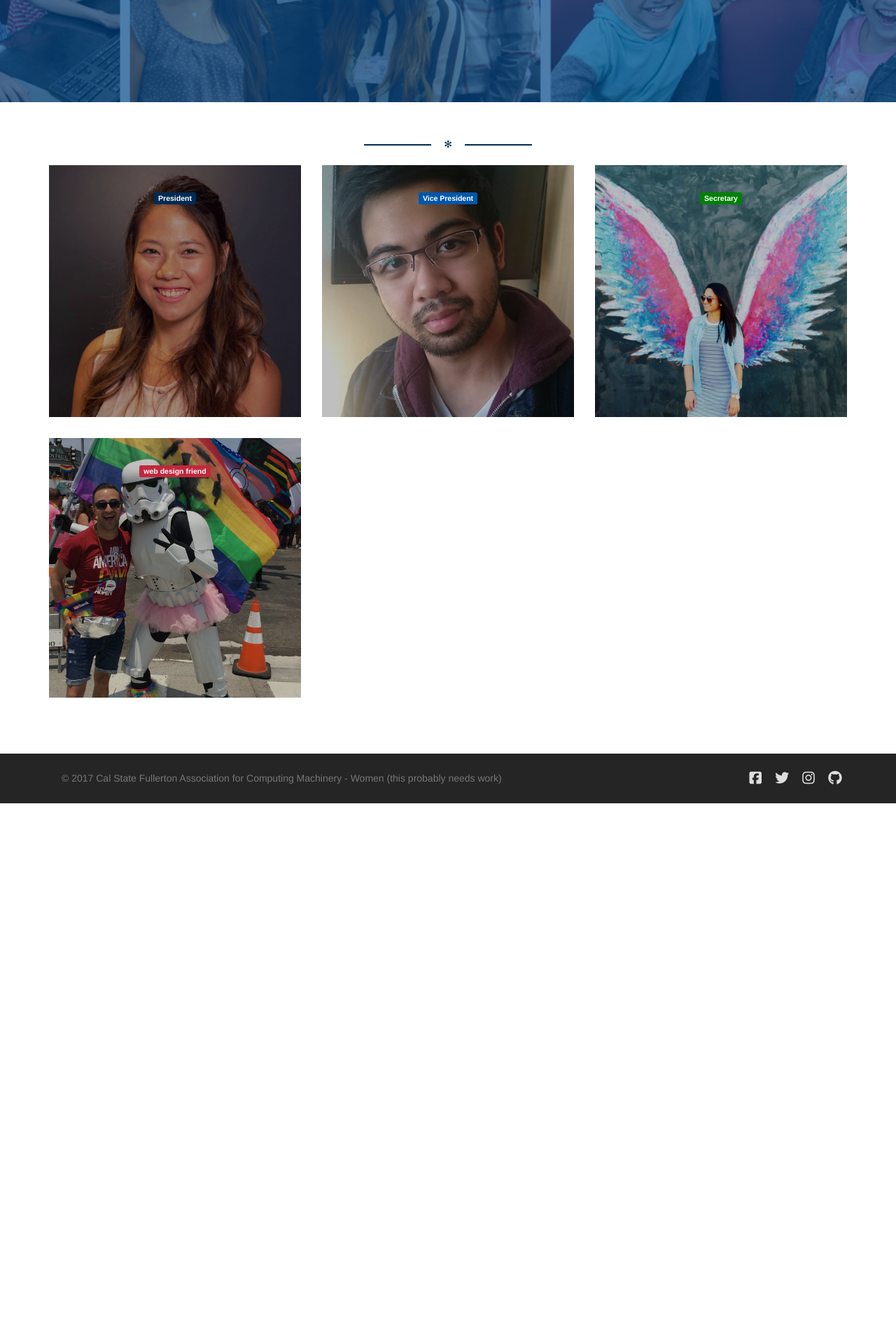
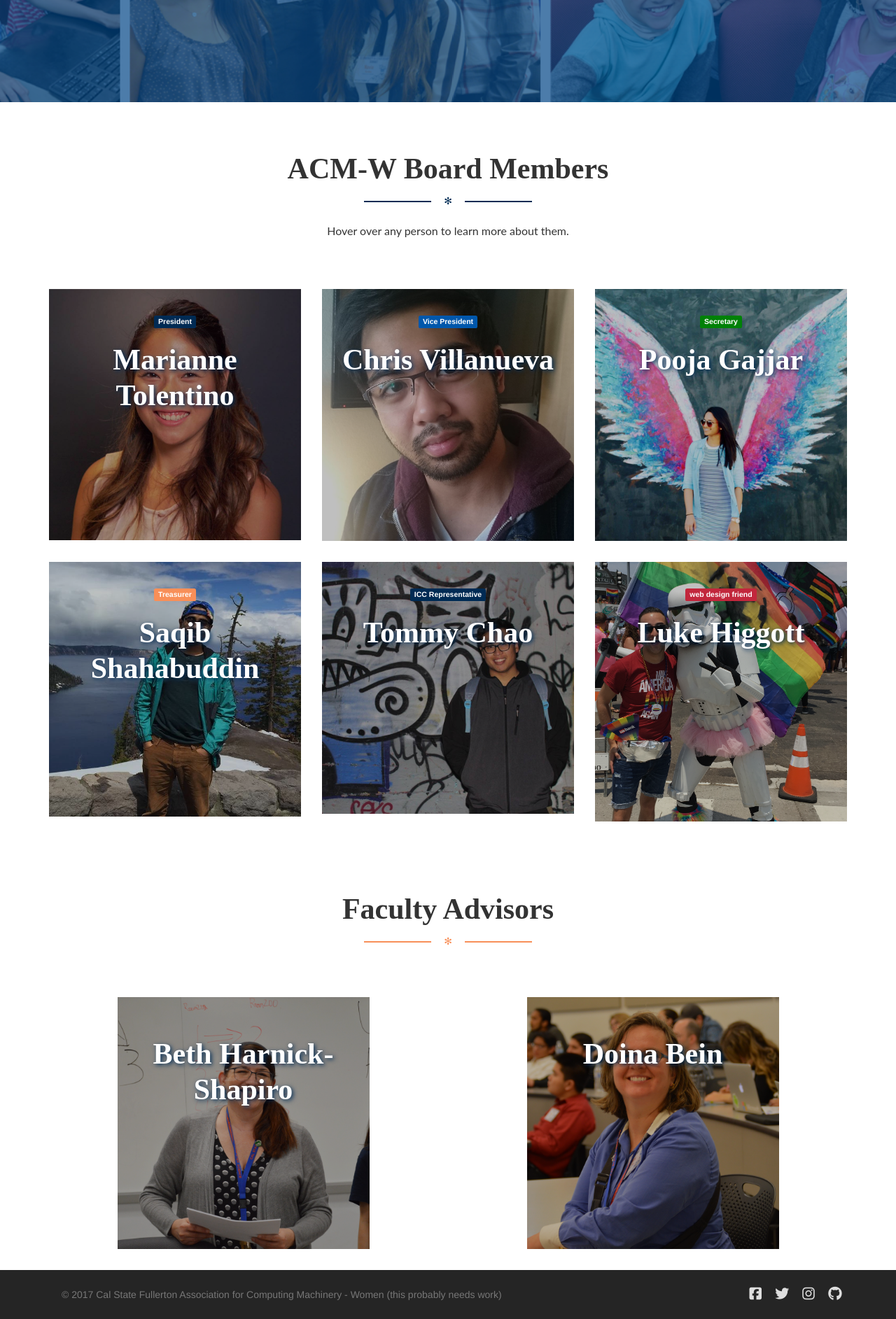
Before and after one commit to ACM-W/ACMW-refresh, a Flask app: page /board in a window 1280 px wide. Shown: the part 254-2139 px from the top of the page at 70% size. Before the commit the page ends 1402 px from the top, so only its background shows below. Run offline with Flask 2, Linux system fonts and the light colour scheme; some libraries are stand-ins or nearby versions; some web fonts are replaced.

Commit message:
mostly finished the staff page

```diff
--- a/static/css/style.css
+++ b/static/css/style.css
@@ -59,3 +59,6 @@ hr.orange-bar {
 .section-our-projects {
   padding-top: 0;
 }
+.section-members {
+  padding-bottom: 0;
+}
--- a/templates/members.html
+++ b/templates/members.html
@@ -2,8 +2,12 @@
 {% extends "base.html" %}
 {% block content %}
 {% include "banner.html" %}
-<div class="section">
+<div class="section section-members">
+  <div class="title-area">
+    <h1>ACM-W Board Members</h1>
     <div class="separator separator-primary">✻</div>
+    <p class="text-description">Hover over any person to learn more about them.</p>
+  </div>
   <div class="container">
     <div class="row">
       {# Want to add yourself? Copy everything in this div! #}
@@ -13,7 +17,7 @@
           <div class="over-area" >
             <div class="content">
               <span class="label label-primary label-fill">President</span>
-              <h2>Marianne Tolentino</h2>
+              <h1>Marianne Tolentino</h1>
               <p>Why do java programmers wear glasses? Because they can't C#!</p> {# love a good programming joke #}
               <span>
                 <a class="btn btn-social btn-facebook btn-simple" href="#"> {# change the hrefs to link to your profile #}
@@ -27,7 +31,8 @@
                 </a>
                 <a class="btn btn-social btn-github btn-simple" href="#">
                   <i class="fa fa-github" aria-role="github icon"></i>
-                </a></span>
+                </a>
+              </span>
             </div>
           </div>
         </div>
@@ -38,7 +43,7 @@
           <div class="over-area" >
             <div class="content">
               <span class="label label-info label-fill">Vice President</span>
-                <h2>Chris Villanueva</h2>
+              <h1>Chris Villanueva</h1>
               <p>Is your name Wi-Fi? Because I'm feeling a connection.</p>
               <span>
                 <a class="btn btn-social btn-facebook btn-simple" href="#">
@@ -52,7 +57,8 @@
                 </a>
                 <a class="btn btn-social btn-github btn-simple" href="#">
                   <i class="fa fa-github" aria-role="github icon"></i>
-                  </a></span>
+                </a>
+              </span>
             </div>
           </div>
         </div>
@@ -63,7 +69,7 @@
           <div class="over-area" >
             <div class="content">
               <span class="label label-success label-fill">Secretary</span>
-                  <h2>Pooja Gajjar</h2>
+              <h1>Pooja Gajjar</h1>
               <p>The future, the present and the past walked into a bar. Things got a little tense.</p>
               <span>
                 <a class="btn btn-social btn-facebook btn-simple" href="#">
@@ -77,18 +83,71 @@
                 </a>
                 <a class="btn btn-social btn-github btn-simple" href="#">
                   <i class="fa fa-github" aria-role="github icon"></i>
-                    </a></span>
+                </a>
+              </span>
             </div>
           </div>
         </div>
       </div>
       <div class="col-sm-6 col-md-4">
         <div class="project project-board-member">
-                <img src="{{ url_for('static', filename='img/staff/luke.jpg') }}" alt="Pooja" />
+          <img src="{{ url_for('static', filename='img/staff/saqib.jpg') }}" alt="Saqib" />
+          <div class="over-area" >
+            <div class="content">
+              <span class="label label-warning label-fill">Treasurer</span>
+              <h1>Saqib Shahabuddin</h1>
+              <p>What do computers and air conditioners have in common? They both become useless when you open WINDOWS.</p>
+              <span>
+                <a class="btn btn-social btn-twitter btn-simple" href="https://twitter.com/lukewalkskyer" target="_blank">
+                  <i class="fa fa-twitter" aria-role="twitter icon"></i>
+                </a>
+                <a class="btn btn-social btn-instagram btn-simple" href="http://instagram.com/lukewalkskyer" target="_blank">
+                  <i class="fa fa-instagram" aria-role="instagram icon"></i>
+                </a>
+                <a class="btn btn-social btn-github btn-simple" href="https://github.com/higgottluke" target="_blank">
+                  <i class="fa fa-github" aria-role="github icon"></i>
+                </a>
+                <a class="btn btn-social btn-email btn-simple" href="mailto:luke.higgott@csu.fullerton.edu" target="_blank">
+                  <i class="fa fa-envelope-o" aria-role="email icon"></i>
+                </a>
+              </span>
+            </div>
+          </div>
+        </div>
+      </div>
+      <div class="col-sm-6 col-md-4">
+        <div class="project project-board-member">
+          <img src="{{ url_for('static', filename='img/staff/tommy.jpg') }}" alt="Saqib" />
+          <div class="over-area" >
+            <div class="content">
+              <span class="label label-primary label-fill">ICC Representative</span>
+              <h1>Tommy Chao</h1>
+              <p>What's the worst thing about throwing a party in space? You have to PLANET.</p>
+              <span>
+                <a class="btn btn-social btn-twitter btn-simple" href="https://twitter.com/lukewalkskyer" target="_blank">
+                  <i class="fa fa-twitter" aria-role="twitter icon"></i>
+                </a>
+                <a class="btn btn-social btn-instagram btn-simple" href="http://instagram.com/lukewalkskyer" target="_blank">
+                  <i class="fa fa-instagram" aria-role="instagram icon"></i>
+                </a>
+                <a class="btn btn-social btn-github btn-simple" href="https://github.com/higgottluke" target="_blank">
+                  <i class="fa fa-github" aria-role="github icon"></i>
+                </a>
+                <a class="btn btn-social btn-email btn-simple" href="mailto:luke.higgott@csu.fullerton.edu" target="_blank">
+                  <i class="fa fa-envelope-o" aria-role="email icon"></i>
+                </a>
+              </span>
+            </div>
+          </div>
+        </div>
+      </div>
+      <div class="col-sm-6 col-md-4">
+        <div class="project project-board-member">
+          <img src="{{ url_for('static', filename='img/staff/luke.jpg') }}" alt="Luke" />
           <div class="over-area" >
             <div class="content">
               <span class="label label-danger label-fill">web design friend</span>
-                    <h2>Luke<br/>Higgott</h2>
+              <h1>Luke Higgott</h1>
               <p>my life is a series of one big<br/><samp><strong>417 Expectation Failed</strong></samp><br/>after another</p>
               <span>
                 <a class="btn btn-social btn-twitter btn-simple" href="https://twitter.com/lukewalkskyer" target="_blank">
@@ -102,14 +161,74 @@
                 </a>
                 <a class="btn btn-social btn-email btn-simple" href="mailto:luke.higgott@csu.fullerton.edu" target="_blank">
                   <i class="fa fa-envelope-o" aria-role="email icon"></i>
-                      </a></span>
+                </a>
+              </span>
+            </div>
+          </div>
+        </div>
+      </div>
+    </div>
+  </div>
+</div>
+<div class="section section-members">
+  <div class="container">
+    <div class="title-area">
+      <h1>Faculty Advisors</h1>
+      <div class="separator separator-warning">✻</div>
+    </div>
+    <div class="row">
+      <div class="col-sm-6 col-md-4 col-md-offset-1">
+        <div class="project project-board-member">
+          <img src="{{ url_for('static', filename='img/staff/beth.png') }}" alt="Beth" />
+          <div class="over-area" >
+            <div class="content">
+              <h1>Beth Harnick-Shapiro</h1>
+              <p>What is a werewolf programmer’s favorite Java program? - Eclipse.</p> {# love a good programming joke #}
+              <span>
+                <a class="btn btn-social btn-facebook btn-simple" href="#"> {# change the hrefs to link to your profile #}
+                  <i class="fa fa-facebook-square" aria-role="facebook icon"></i>
+                </a>
+                <a class="btn btn-social btn-twitter btn-simple" href="#">
+                  <i class="fa fa-twitter" aria-role="twitter icon"></i>
+                </a>
+                <a class="btn btn-social btn-instagram btn-simple" href="#">
+                  <i class="fa fa-instagram" aria-role="instagram icon"></i>
+                </a>
+                <a class="btn btn-social btn-github btn-simple" href="#">
+                  <i class="fa fa-github" aria-role="github icon"></i>
+                </a>
+              </span>
+            </div>
+          </div>
+        </div>
+      </div>
+      <div class="col-sm-6 col-md-4 col-md-offset-2">
+        <div class="project project-board-member">
+          <img src="{{ url_for('static', filename='img/staff/doina.png') }}" alt="Doina" />
+          <div class="over-area" >
+            <div class="content">
+              <h1>Doina Bein</h1>
+              <p>Why was the array a boring person? Because he was one dimensional!</p> {# love a good programming joke #}
+              <span>
+                <a class="btn btn-social btn-facebook btn-simple" href="#"> {# change the hrefs to link to your profile #}
+                  <i class="fa fa-facebook-square" aria-role="facebook icon"></i>
+                </a>
+                <a class="btn btn-social btn-twitter btn-simple" href="#">
+                  <i class="fa fa-twitter" aria-role="twitter icon"></i>
+                </a>
+                <a class="btn btn-social btn-instagram btn-simple" href="#">
+                  <i class="fa fa-instagram" aria-role="instagram icon"></i>
+                </a>
+                <a class="btn btn-social btn-github btn-simple" href="#">
+                  <i class="fa fa-github" aria-role="github icon"></i>
+                </a>
+              </span>
+            </div>
+          </div>
+        </div>
       </div>
     </div>
   </div>
 </div>
 
-        </div>
-      </div>
-    </div>
-
 {% endblock %}
```
Also changed, not shown: static/img/staff/beth.png (added), static/img/staff/doina.png (added), static/img/staff/saqib.jpg (added), static/img/staff/tommy.jpg (added). Lines whose indentation alone changed are shown as unchanged.
